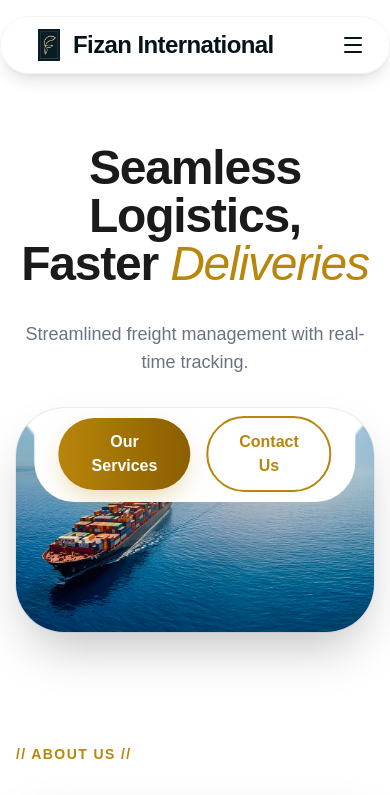
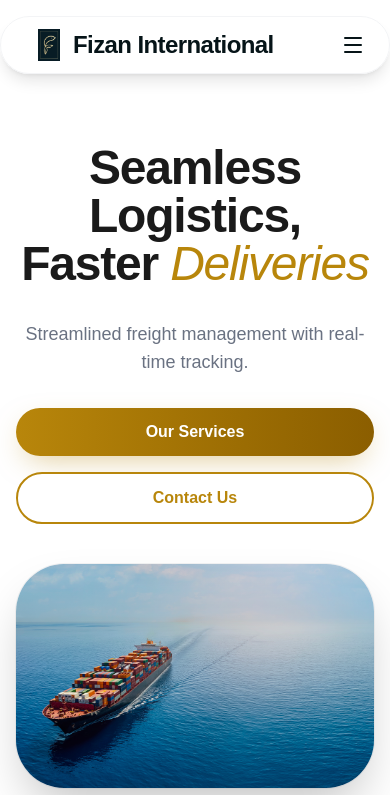
Before and after one commit to Shibilipadalath/logistic-web, a Next.js app: page / in a window 390 px wide. Shown: the top 795 px of the page. Built offline with nearby package versions, Linux system fonts and the light colour scheme; a web font is replaced by a local one.

Commit message:
responsive update made

```diff
--- a/src/components/Hero.tsx
+++ b/src/components/Hero.tsx
@@ -19,6 +19,31 @@ export default function Hero() {
             Streamlined freight management with real-time tracking.
           </p>
         </div>
+
+        {/* Mobile Buttons */}
+        <div className="flex flex-col sm:flex-row items-center gap-4 justify-center mb-10 md:hidden w-full max-w-md mx-auto">
+          <Link
+            href="/services"
+            className="bg-gradient-to-r from-[#B8860B] to-[#8B5E00]
+     text-white px-8 py-3 rounded-full text-base font-bold transition-all
+     shadow-[0_10px_30px_-10px_rgba(184,134,11,0.5)]
+     hover:from-[#B8860B]  hover:to-[#B8860B]
+     hover:shadow-[0_20px_40px_-10px_rgba(218,165,32,0.6)]
+     hover:-translate-y-1 cursor-pointer w-full sm:w-auto flex items-center justify-center text-center"
+          >
+            Our Services
+          </Link>
+
+          <Link
+            href="/contact"
+            className="bg-white border-2 border-[#B8860B] text-[#B8860B]
+     hover:bg-[#B8860B] hover:text-white
+     px-8 py-3 rounded-full text-base font-bold
+     transition-all hover:-translate-y-1 cursor-pointer w-full sm:w-auto flex items-center justify-center text-center"
+          >
+            Contact Us
+          </Link>
+        </div>
       </Reveal>
 
       {/* Image Section */}
@@ -36,7 +61,7 @@ export default function Hero() {
           <div className="absolute inset-0 bg-gradient-to-t from-black/10 to-transparent pointer-events-none" />
 
           {/* Top Notch Buttons */}
-          <div className="absolute top-0 left-1/2 transform -translate-x-1/2 z-30 flex items-start justify-center">
+          <div className="absolute top-0 left-1/2 transform -translate-x-1/2 z-30 hidden md:flex items-start justify-center">
             {/* Left Smoother (Concave Fillet) */}
             <div
               className="w-16 h-16 relative -mr-1 z-10"
```
